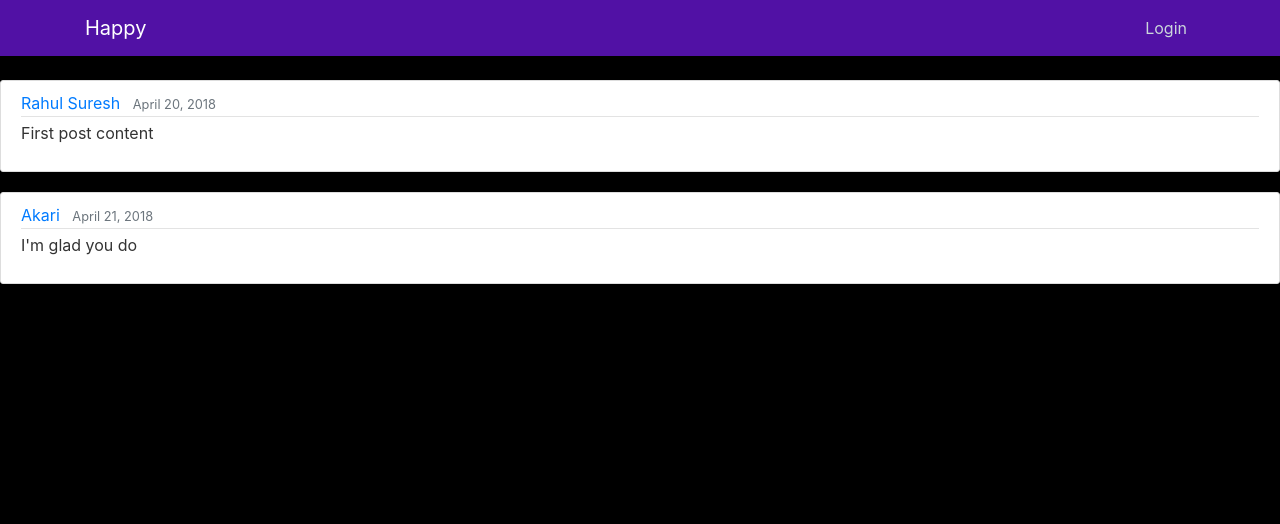
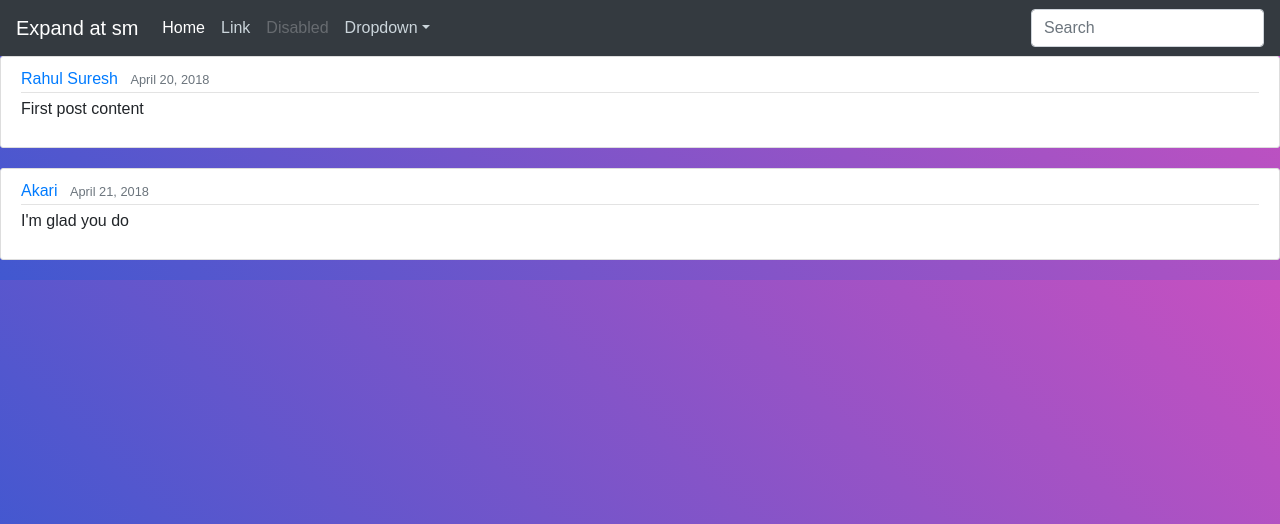
Before and after one commit to shawn3298317/h4iminihackathon, a Flask app: page / in a window 1280 px wide. Shown: the top 524 px of the page. Run offline with Flask 2, Linux system fonts and the light colour scheme; some libraries are stand-ins or nearby versions.

Commit message:
Fix navbar bug

```diff
--- a/static/css/login.css
+++ b/static/css/login.css
@@ -28,7 +28,7 @@
 /*//////////////////////////////////////////////////////////////////
 [ RESTYLE TAG ]*/
 
-* {
+{
 	margin: 0px;
 	padding: 0px;
 	box-sizing: border-box;
--- a/static/css/main.css
+++ b/static/css/main.css
@@ -2,10 +2,18 @@
     text-align: center;
 } */
 
-body {
-    background: #000000;
-    color: #333333;
-    margin-top: 5rem;
+  body {
+    height: 100%;
+    /*background: #5848e9;*/
+    /*color: #8789f0;*/
+    font-family: Poppins-Regular, sans-serif;
+    background: #9053c7;
+    /*background-color: webkit-linear-gradient(-135deg, #c850c0, #4158d0);*/
+    background: -webkit-linear-gradient(-135deg, #c850c0, #4158d0);
+    background: -o-linear-gradient(-135deg, #c850c0, #4158d0);
+    background: -moz-linear-gradient(-135deg, #c850c0, #4158d0);
+    background: linear-gradient(-135deg, #c850c0, #4158d0);
+    /*linear-gradient(-135deg, #c850c0, #4158d0);*/
   }
 
   h1, h2, h3, h4, h5, h6 {
--- a/templates/layout.html
+++ b/templates/layout.html
@@ -13,24 +13,55 @@
     {%if title%}
     <title>{{title}}</title>
     {%else%}
-    <title>KDA website</title>
+    <title>Happy website</title>
     {%endif%}
 </head>
 <body>
-    <header class="site-header">
+    <!-- <nav class="site-header">
         <nav class="navbar navbar-expand-md navbar-dark bg-steel fixed-top">
             <div class="container">
             <a class="navbar-brand mr-4" href="/">Happy</a>
             <button class="navbar-toggler" type="button" data-toggle="collapse" data-target="#navbarToggle" aria-controls="navbarToggle" aria-expanded="false" aria-label="Toggle navigation">
                 <span class="navbar-toggler-icon"></span>
             </button>
-            <!-- Navbar Right Side -->
             <div class="navbar-nav">
-                <!-- <a class="nav-item nav-link" href="/about">Community Speak </a> -->
                 <a class="nav-item nav-link" href="/about">Login </a>
             </div>
         </nav>
-    </header>
+    </nav> -->
+
+    <nav class="site-header navbar navbar-expand-sm navbar-dark bg-dark">
+      <a class="navbar-brand" href="#">Expand at sm</a>
+      <button class="navbar-toggler" type="button" data-toggle="collapse" data-target="#navbarsExample03" aria-controls="navbarsExample03" aria-expanded="false" aria-label="Toggle navigation">
+        <span class="navbar-toggler-icon"></span>
+      </button>
+
+      <div class="collapse navbar-collapse" id="navbarsExample03">
+        <ul class="navbar-nav mr-auto">
+          <li class="nav-item active">
+            <a class="nav-link" href="#">Home <span class="sr-only">(current)</span></a>
+          </li>
+          <li class="nav-item">
+            <a class="nav-link" href="#">Link</a>
+          </li>
+          <li class="nav-item">
+            <a class="nav-link disabled" href="#">Disabled</a>
+          </li>
+          <li class="nav-item dropdown">
+            <a class="nav-link dropdown-toggle" href="#" id="dropdown03" data-toggle="dropdown" aria-haspopup="true" aria-expanded="false">Dropdown</a>
+            <div class="dropdown-menu" aria-labelledby="dropdown03">
+              <a class="dropdown-item" href="#">Action</a>
+              <a class="dropdown-item" href="#">Another action</a>
+              <a class="dropdown-item" href="#">Something else here</a>
+            </div>
+          </li>
+        </ul>
+        <form class="form-inline my-2 my-md-0">
+          <input class="form-control" type="text" placeholder="Search">
+        </form>
+      </div>
+    </nav>
+
 
 
     {% block content %}{% endblock %}
```
Also changed, not shown: templates/login.html (+6 -5 lines).
